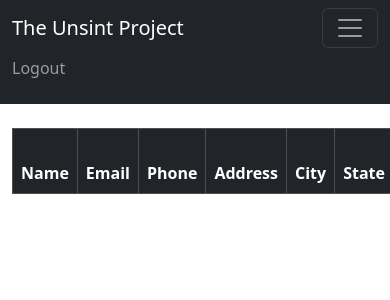
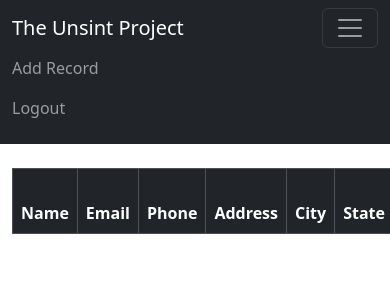
Before and after one commit to jansencruz23/python-unsent-project, a Django app: page / in a window 390 px wide, after a click that opens the changed part; the page is wider, and only the part inside the window is pictured. Shown: the top 300 px of that part. Run offline with Django 5.2, Linux system fonts and the light colour scheme; the visitor is signed in with stand-in values (Sample User, id 1); data that the repository does not hold is empty.

Commit message:
Add new records

```diff
--- a/dcrm/website/templates/navbar.html
+++ b/dcrm/website/templates/navbar.html
@@ -8,6 +8,9 @@
       <ul class="navbar-nav me-auto mb-2 mb-lg-0">
 
         {% if user.is_authenticated %}
+          <li class="nav-item">
+            <a class="nav-link" href="{% url 'add_record' %}">Add Record</a>
+          </li>
           <li class="nav-item">
             <a class="nav-link" href="{% url 'logout' %}">Logout</a>
           </li>
--- a/dcrm/website/urls.py
+++ b/dcrm/website/urls.py
@@ -9,4 +9,5 @@ urlpatterns = [
     path('register/', views.register_user, name='register'),
     path('record/<int:pk>', views.customer_record, name='record'),
     path('delete_record/<int:pk>', views.delete_record, name='delete_record'),
+    path('add_record/', views.add_record, name='add_record'),
 ]
--- a/dcrm/website/views.py
+++ b/dcrm/website/views.py
@@ -1,7 +1,7 @@
 from django.shortcuts import render, redirect
 from django.contrib.auth import authenticate, login, logout
 from django.contrib import messages
-from .forms import SignUpForm
+from .forms import SignUpForm, AddRecordForm
 from .models import Record
 
 
@@ -72,3 +72,17 @@ def delete_record(request, pk):
     else:
         messages.success(request, 'You must be logged in to view a record')
         return redirect('home')
+
+
+def add_record(request):
+    form = AddRecordForm(request.POST or None)
+    if request.user.is_authenticated:
+        if request.method == 'POST':
+            if form.is_valid():
+                add_record = form.save()
+                messages.success(request, 'Record added')
+                return redirect('home')
+        return render(request, 'add_record.html', {'form':form})
+    else:
+        messages.success(request, 'You must be logged in to add record')
+        return redirect('home')
```
Also changed, not shown: dcrm/website/forms.py (+16 -0 lines), dcrm/website/templates/add_record.html (added, +16 -0 lines).
